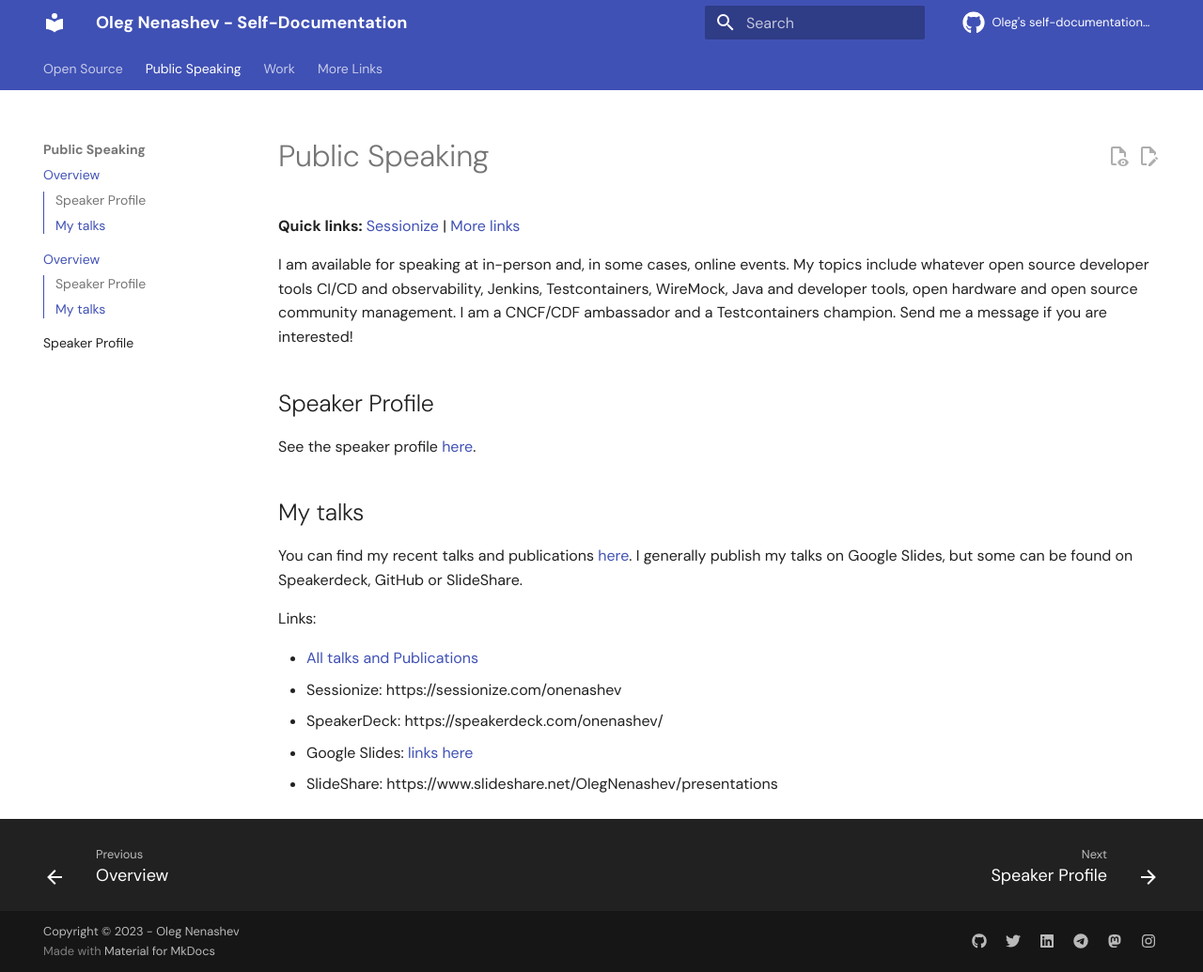
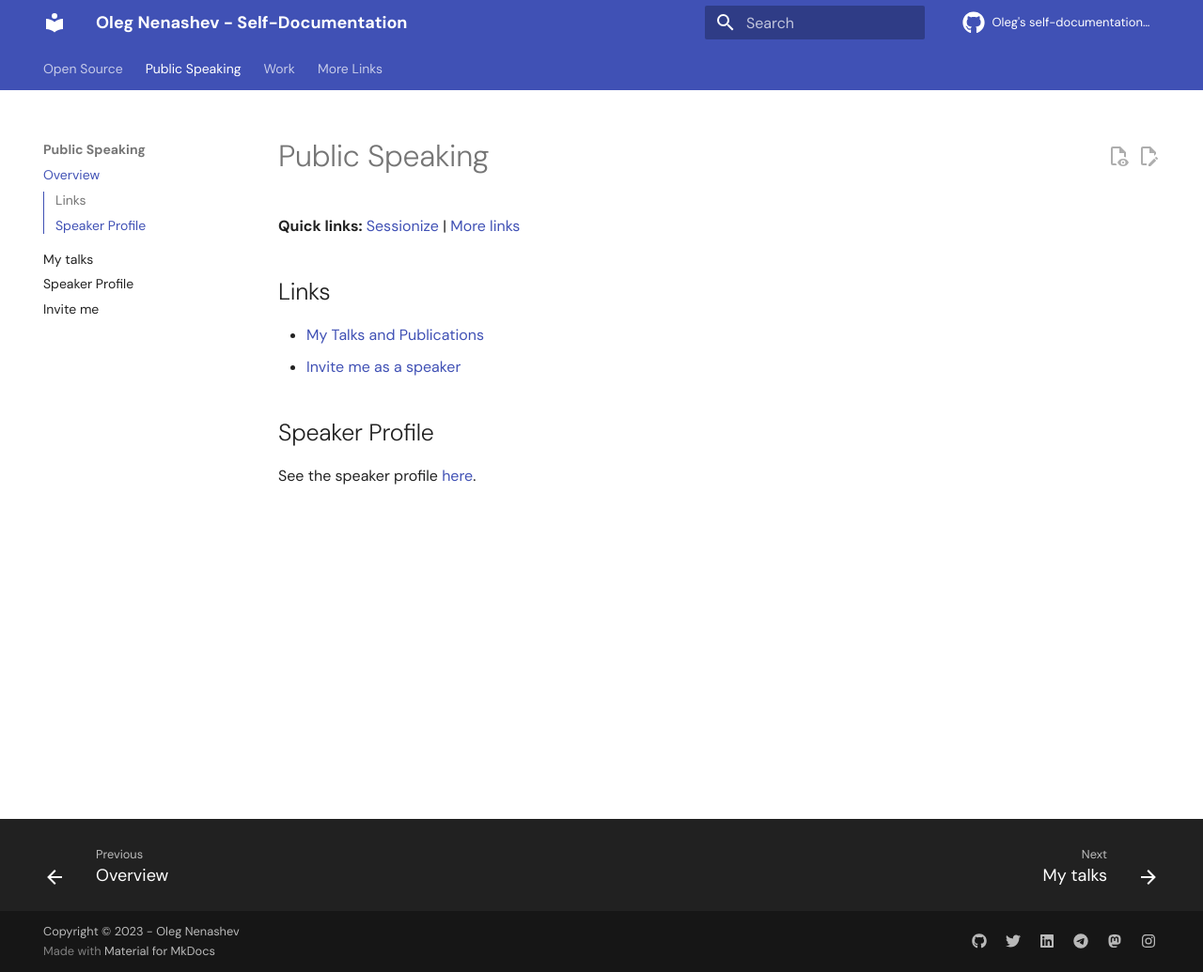
Before and after one commit to oleg-nenashev/oleg-nenashev, an MkDocs documentation site: the page built from _docs/speaking/README.md, in a window 1280 px wide and 1035 px high. Shown: the whole window at 94% size. Built offline with MkDocs 1.6.1 and Material for MkDocs 9.7.7, drawn with Linux system fonts in a browser that asks for light colours; comment, search, counter and statistics services are not loaded.

Commit message:
Add some content to the speaking session

```diff
--- a/_docs/speaking/README.md
+++ b/_docs/speaking/README.md
@@ -4,25 +4,11 @@
 [Sessionize](https://sessionize.com/onenashev) |
 [More links](https://linktr.ee/onenashev)
 
-I am available for speaking at in-person and, in some cases, online events.
-My topics include whatever open source developer tools CI/CD and observability,
-Jenkins, Testcontainers, WireMock, Java and developer tools, open hardware and open source community management.
-I am a CNCF/CDF ambassador and a Testcontainers champion.
-Send me a message if you are interested!
+## Links
+
+- [My Talks and Publications](./talks.md)
+- [Invite me as a speaker](./invite-me.md)
 
 ## Speaker Profile
 
 See the speaker profile [here](./profile.md).
-
-## My talks
-
-You can find my recent talks and publications [here](https://docs.google.com/document/d/1ivtWiedTZeLP3ct1im7NAcnXPdFLrsBeuF5Gx0w3Byc/edit?usp=sharing).
-I generally publish my talks on Google Slides, but some can be found on Speakerdeck, GitHub or SlideShare.
-
-Links:
-
-* [All talks and Publications](https://docs.google.com/document/d/1ivtWiedTZeLP3ct1im7NAcnXPdFLrsBeuF5Gx0w3Byc/edit?usp=sharing)
-* Sessionize: https://sessionize.com/onenashev
-* SpeakerDeck: https://speakerdeck.com/onenashev/
-* Google Slides: [links here](https://docs.google.com/document/d/1ivtWiedTZeLP3ct1im7NAcnXPdFLrsBeuF5Gx0w3Byc/edit?usp=sharing)
-* SlideShare: https://www.slideshare.net/OlegNenashev/presentations
--- a/mkdocs.yml
+++ b/mkdocs.yml
@@ -83,8 +83,9 @@
       - Overview: open-source/README.md
   - Public Speaking:
     - Overview: speaking/README.md
-    - My talks: speaking/README.md
+    - My talks: speaking/talks.md
     - Speaker Profile: speaking/profile.md
+    - Invite me: speaking/invite-me.md
   - Work:
     - Want to hire me?: job/README.md
     - Public C.V.: https://docs.google.com/document/d/17nQnjqXoV9Irij_CX4XE87VoUXMHqY1MWVh2H7zry_8/edit?usp=sharing
```
Also changed, not shown: _docs/speaking/invite-me.md (added, +18 -0 lines), _docs/speaking/profile.md (+0 -4 lines), _docs/speaking/talks.md (added, +38 -0 lines).
